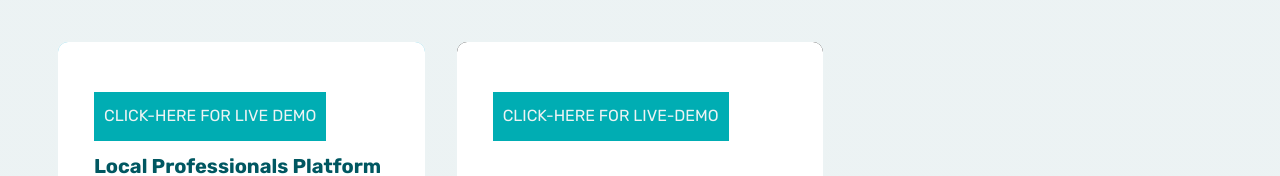
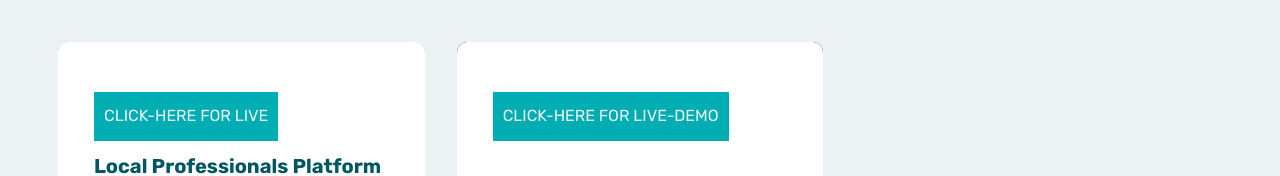
Before and after one commit to bpsingh0802/portfolio, a plain HTML site: page index.html in a window 1280 px wide. Shown: the part 3466-3642 px from the top of the page. Drawn offline with nearby package versions, Linux system fonts and the light colour scheme; a script that the page names is missing.

Commit message:
Update index.html

```diff
--- a/index.html
+++ b/index.html
@@ -832,7 +832,7 @@
 
                 <div class="meta-wrapper">
                   <div class="card-meta">
-                    <a class="span" href=" https://handy-home-heroes-sigma.vercel.app/ target="_blank">Click-here for live Demo</a>
+                    <a class="span" href=" https://handy-home-heroes-sigma.vercel.app/ target="_blank">Click-here for live </a>
                   </div>
                 </div>
 
```
